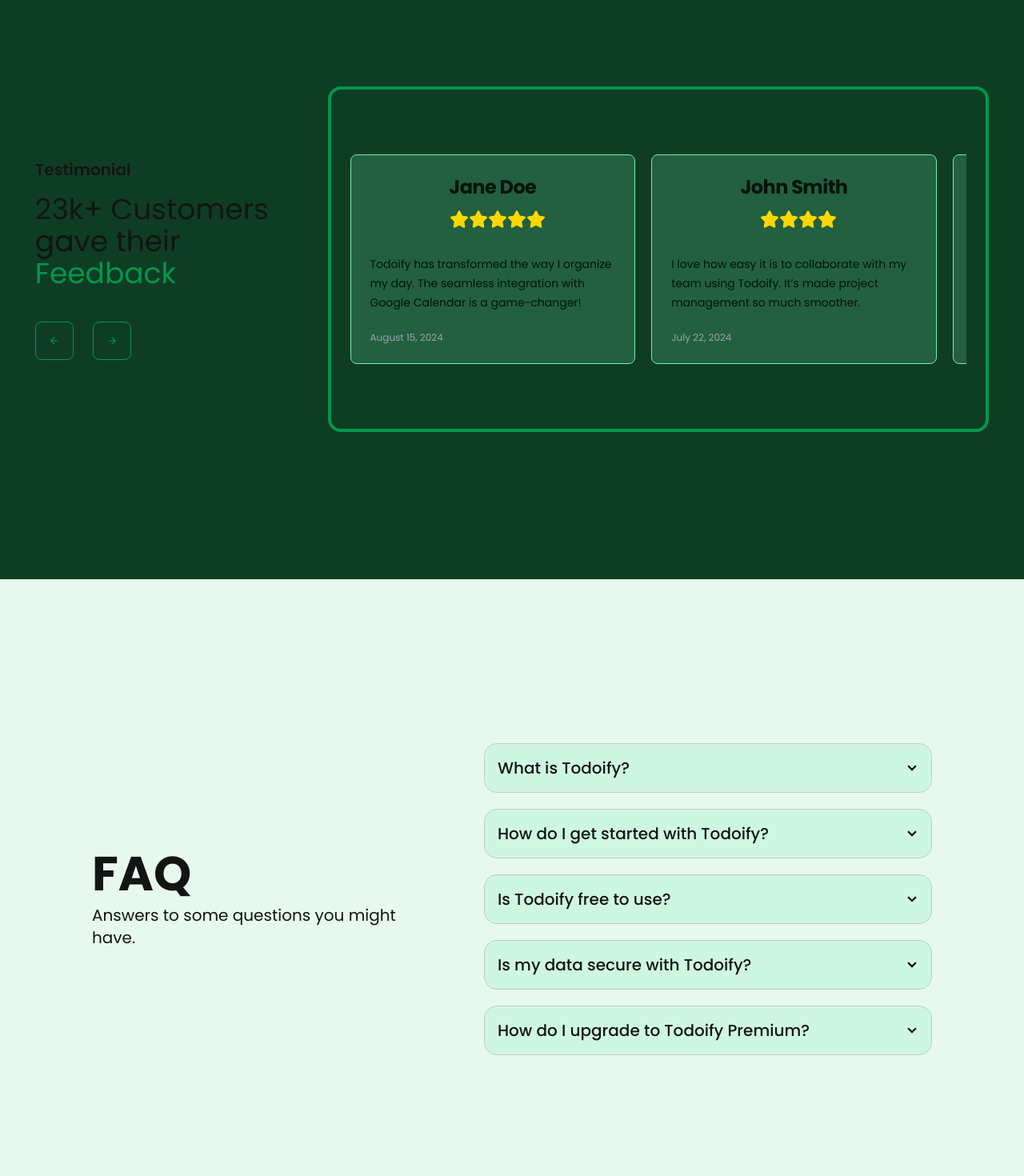
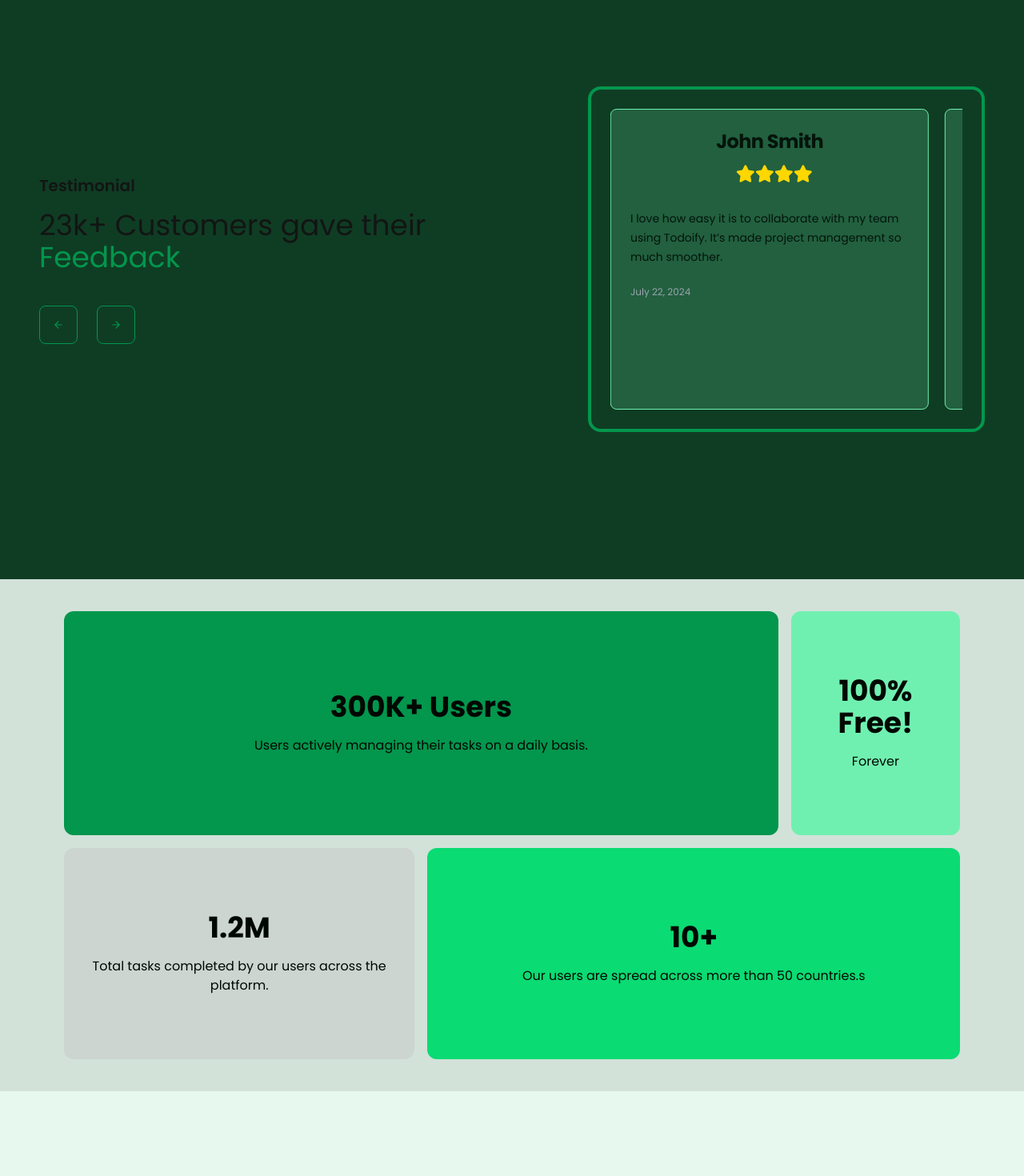
Before and after one commit to Stanyslas250/Todoify, a React (Vite) app in the folder frontend/: page / in a window 1280 px wide. Shown: the part 1900-3370 px from the top of the page at 80% size. Built offline with nearby package versions, Linux system fonts and the light colour scheme.

Commit message:
Data section and fix some bugs

```diff
--- a/frontend/src/components/AccordionItems.jsx
+++ b/frontend/src/components/AccordionItems.jsx
@@ -9,17 +9,23 @@
  *
  * @returns {JSX.Element} - A JSX element representing the accordion item.
  */
-export default function AccordionItems({ key, question, answer }) {
+
+import PropTypes from "prop-types";
+function AccordionItems(props) {
   return (
-    <div
-      className="collapse collapse-arrow join-item border-base-300 border text-start bg-secondary/20"
-      key={key}
-    >
+    <div className="border collapse collapse-arrow join-item border-base-300 text-start bg-secondary/20">
       <input type="checkbox" name="my-accordion-4" />
-      <div className="collapse-title text-xl font-medium">{question}</div>
+      <div className="text-xl font-medium collapse-title">{props.question}</div>
       <div className="collapse-content">
-        <p>{answer}</p>
+        <p>{props.answer}</p>
       </div>
     </div>
   );
 }
+
+AccordionItems.propTypes = {
+  question: PropTypes.string,
+  answer: PropTypes.string,
+};
+
+export default AccordionItems;
--- /dev/null
+++ b/frontend/src/components/BentoElement.jsx
@@ -0,0 +1,20 @@
+import PropTypes from "prop-types";
+
+function BentoElement(props) {
+  return (
+    <div
+      className={`${props.className} rounded-xl text-center place-content-center text-primary-content gap-4 flex flex-col py-20 px-4`}
+    >
+      <h1 className="text-xl font-bold lg:text-4xl">{props.title}</h1>
+      <p>{props.description}</p>
+    </div>
+  );
+}
+
+BentoElement.propTypes = {
+  title: PropTypes.string,
+  description: PropTypes.string,
+  className: PropTypes.string,
+};
+
+export default BentoElement;
--- a/frontend/src/components/Feature.jsx
+++ b/frontend/src/components/Feature.jsx
@@ -1,10 +1,8 @@
-/* eslint-disable react/prop-types */
+import PropTypes from "prop-types";
+
 function Feature(props) {
   return (
-    <div
-      className="w-full p-6 border rounded-lg shadow border-secondary hover:border-primary bg-secondary/20 hover:bg-neutral/90 hover:text-neutral-content text-secondary-content"
-      key={props.key}
-    >
+    <div className="w-full p-6 border rounded-lg shadow border-secondary hover:border-primary bg-secondary/20 hover:bg-neutral/90 hover:text-neutral-content text-secondary-content">
       <h2 className="mb-2 text-lg font-bold tracking-tight lg:text-2xl ">
         {props.title}
       </h2>
@@ -13,4 +11,9 @@
   );
 }
 
+Feature.propTypes = {
+  title: PropTypes.string,
+  description: PropTypes.string,
+};
+
 export default Feature;
--- a/frontend/src/components/Testimonal.jsx
+++ b/frontend/src/components/Testimonal.jsx
@@ -9,8 +9,8 @@
 
 function Testimonal(props) {
   return (
-    <div key={props.Key} id={`slide${props.Key}`}>
-      <div className="flex flex-col gap-6 p-6 border rounded-lg shadow border-secondary hover:border-primary bg-secondary/20 hover:bg-neutral/90 hover:text-neutral-content text-secondary-content">
+    <div key={props.Key} id={`slide${props.Key}`} className="h-full ">
+      <div className="flex flex-col h-full gap-6 p-6 border rounded-lg shadow border-secondary hover:border-primary bg-secondary/20 hover:bg-neutral/90 hover:text-neutral-content text-secondary-content">
         <div className="flex flex-col items-center gap-3 mb-2 text-lg font-bold tracking-tight lg:text-2xl ">
           <h3>{props.Name}</h3>
           <div className="flex items-center ml-3">{props.children}</div>
@@ -25,7 +25,7 @@
 }
 
 Testimonal.propTypes = {
-  Key: PropTypes.string.isRequired,
+  Key: PropTypes.number.isRequired,
   Name: PropTypes.string.isRequired,
   Comment: PropTypes.string.isRequired,
   children: PropTypes.node.isRequired,
--- a/frontend/src/components/TestimonialSection.jsx
+++ b/frontend/src/components/TestimonialSection.jsx
@@ -1,5 +1,5 @@
 import { Swiper, SwiperSlide } from "swiper/react";
-import { Navigation } from "swiper/modules";
+import { Navigation, Autoplay } from "swiper/modules";
 
 import "swiper/css";
 import "swiper/css/navigation";
@@ -12,16 +12,18 @@
 function TestimonialSection() {
   return (
     <div className="flex flex-col items-center h-full gap-2 px-5 py-10 md:h-screen lg:flex-row lg:justify-around">
-      <div className="flex flex-col justify-between gap-10 lg:w-1/4">
+      <div className="flex flex-col justify-between gap-10 lg:w-2/4">
         <div className="flex flex-col gap-4">
-          <h6 className="text-xl font-semibold">Testimonial</h6>
+          <h6 className="text-xl font-semibold text-center lg:text-start">
+            Testimonial
+          </h6>
           <p className="relative text-4xl">
             23k+ Customers gave their{" "}
             <span className="inline-flex text-primary">Feedback</span>
           </p>
         </div>
 
-        <div className="flex flex-row gap-6">
+        <div className="flex flex-row justify-center gap-6 lg:justify-start">
           <button className="prev btn btn-primary btn-outline">
             <LuArrowLeft />
           </button>
@@ -30,25 +32,27 @@
           </button>
         </div>
       </div>
-      <div className="flex items-center w-2/3 h-full p-6 space-x-4 border-4 border-primary md:h-3/5 rounded-box">
+      <div className="flex items-center w-full h-full p-6 space-x-4 border-4 lg:w-2/5 border-primary md:h-3/5 rounded-box">
         <Swiper
-          modules={[Navigation]}
+          modules={[Navigation, Autoplay]}
           navigation={{ prevEl: ".prev", nextEl: ".next" }}
           spaceBetween={20}
-          slidesPerView={2.1}
+          slidesPerView={1.1}
           loop={true}
-          autoHeight={true}
-          autoplay={{ delay: 1000, disableOnInteraction: false }}
+          autoplay={{ delay: 3000 }}
+          className="h-full "
         >
           {reviewsData.map((review, index) => (
-            <SwiperSlide key={index}>
+            <SwiperSlide key={index} className="h-full ">
               <Testimonal
                 Key={index}
                 Name={review.name}
                 Comment={review.comment}
                 Date={review.date}
               >
-                {Array(review.rating).fill(<FaStar color="gold" />)}
+                {Array.from({ length: review.rating }, (_, index) => (
+                  <FaStar color="gold" key={index} />
+                ))}
               </Testimonal>
             </SwiperSlide>
           ))}
--- a/frontend/src/utils/welcomePageData.js
+++ b/frontend/src/utils/welcomePageData.js
@@ -51,6 +51,7 @@
 
 export const reviewsData = [
   {
+    id: 1,
     name: "Jane Doe",
     rating: 5,
     comment:
@@ -58,6 +59,7 @@
     date: "August 15, 2024",
   },
   {
+    id: 2,
     name: "John Smith",
     rating: 4,
     comment:
@@ -65,6 +67,7 @@
     date: "July 22, 2024",
   },
   {
+    id: 3,
     name: "Emily Johnson",
     rating: 5,
     comment:
@@ -72,6 +75,7 @@
     date: "August 5, 2024",
   },
   {
+    id: 4,
     name: "Michael Brown",
     rating: 4,
     comment:
@@ -79,6 +83,7 @@
     date: "June 30, 2024",
   },
   {
+    id: 5,
     name: "Sarah Williams",
     rating: 5,
     comment:
@@ -86,3 +91,31 @@
     date: "August 10, 2024",
   },
 ];
+
+export const dataSection = [
+  {
+    title: "Tasks Completed",
+    value: "1.2M",
+    description: "Total tasks completed by our users across the platform.",
+  },
+  {
+    title: "Active Users",
+    value: "150K",
+    description: "Users actively managing their tasks on a daily basis.",
+  },
+  {
+    title: "Integrations",
+    value: "25+",
+    description: "Seamless integrations with popular tools and services.",
+  },
+  {
+    title: "Projects Managed",
+    value: "500K+",
+    description: "Projects successfully managed through Todoify.",
+  },
+  {
+    title: "Countries Served",
+    value: "50+",
+    description: "Our users are spread across more than 50 countries.",
+  },
+];
--- a/frontend/src/views/WelcomeHome.jsx
+++ b/frontend/src/views/WelcomeHome.jsx
@@ -8,9 +8,10 @@
 import TestimonialSection from "../components/testimonialSection";
 import { FaFacebookF, FaGithub } from "react-icons/fa6";
 import { RiTwitterXLine } from "react-icons/ri";
+import BentoElement from "../components/BentoElement";
 function WelcomeHome() {
   return (
-    <div className="min-h-screen bg-base-100 ">
+    <div className="min-h-screen">
       {/* Navbar */}
       <Navbar className="relative px-5 navbar bg-base-200/30" />
       {/* Hero */}
@@ -55,11 +56,12 @@
         </div>
         <div className="grid gap-4 md:grid-cols-4 lg:grid-cols-2 lg:w-1/2">
           {whyChooseUsData.map((feature, index) => (
-            <Feature
-              title={feature.title}
-              description={feature.description}
-              key={index}
-            />
+            <div key={index}>
+              <Feature
+                title={feature.title}
+                description={feature.description}
+              />
+            </div>
           ))}
         </div>
       </section>
@@ -67,10 +69,38 @@
       <section id="testimonial" className="bg-neutral">
         <TestimonialSection />
       </section>
+
+      {/* Some data section */}
+
+      <section className="h-full px-5 py-10 bg-base-200 sm:px-20">
+        <div className="flex flex-col justify-center h-full gap-2 lg:content-center lg:gap-4 lg:grid lg:grid-cols-5">
+          <BentoElement
+            className="lg:col-span-4 bg-primary"
+            title="300K+ Users"
+            description="Users actively managing their tasks on a daily basis."
+          />
+          <BentoElement
+            className="lg:col-span-1 bg-secondary"
+            title="100% Free!"
+            description="Forever"
+          />
+          <BentoElement
+            className="lg:col-span-2 bg-neutral-content"
+            title="1.2M"
+            description="Total tasks completed by our users across the platform."
+          />
+          <BentoElement
+            className="lg:col-span-3 bg-accent"
+            title="10+"
+            description="Our users are spread across more than 50 countries.s"
+          />
+        </div>
+      </section>
+
       {/* section 4 */}
       <section
         id="faq"
-        className="flex flex-col items-center w-full h-screen gap-10 px-5 py-10 sm:px-20 lg:flex-row lg:justify-around"
+        className="flex flex-col items-center w-full h-screen gap-10 px-5 py-10 sm:px-20 lg:flex-row bg-base-100 lg:justify-around"
       >
         <div className="flex flex-col items-start gap-2">
           <h2 className="text-6xl font-bold">FAQ</h2>
@@ -81,11 +111,11 @@
 
         <div className="flex flex-col gap-5 lg:flex-col lg:w-1/2">
           {faqData.map((item, index) => (
-            <AccordionItems
+           <div key={index}>
+           <AccordionItems
               question={item.question}
               answer={item.answer}
-              key={index}
-            />
+            /></div>
           ))}
         </div>
       </section>
@@ -116,7 +146,7 @@
           </div>
         </nav>
       </footer>
-      <footer className="p-4 footer footer-center bg-base-300 text-base-content">
+      <footer className="p-4 footer footer-center bg-base-200 text-base-content">
         <aside>
           <p>
             Copyright © {new Date().getFullYear()} - All right reserved by
```
